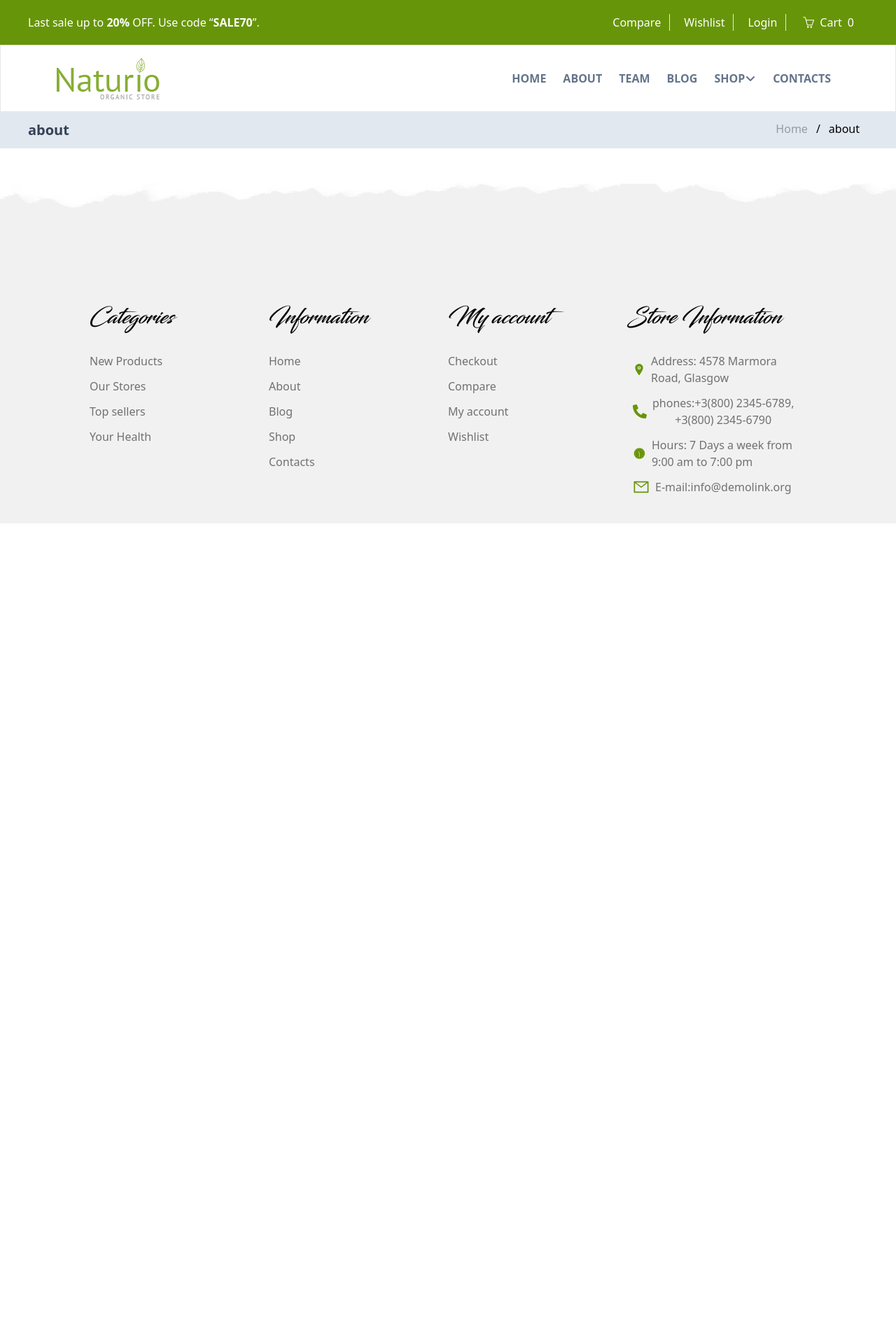
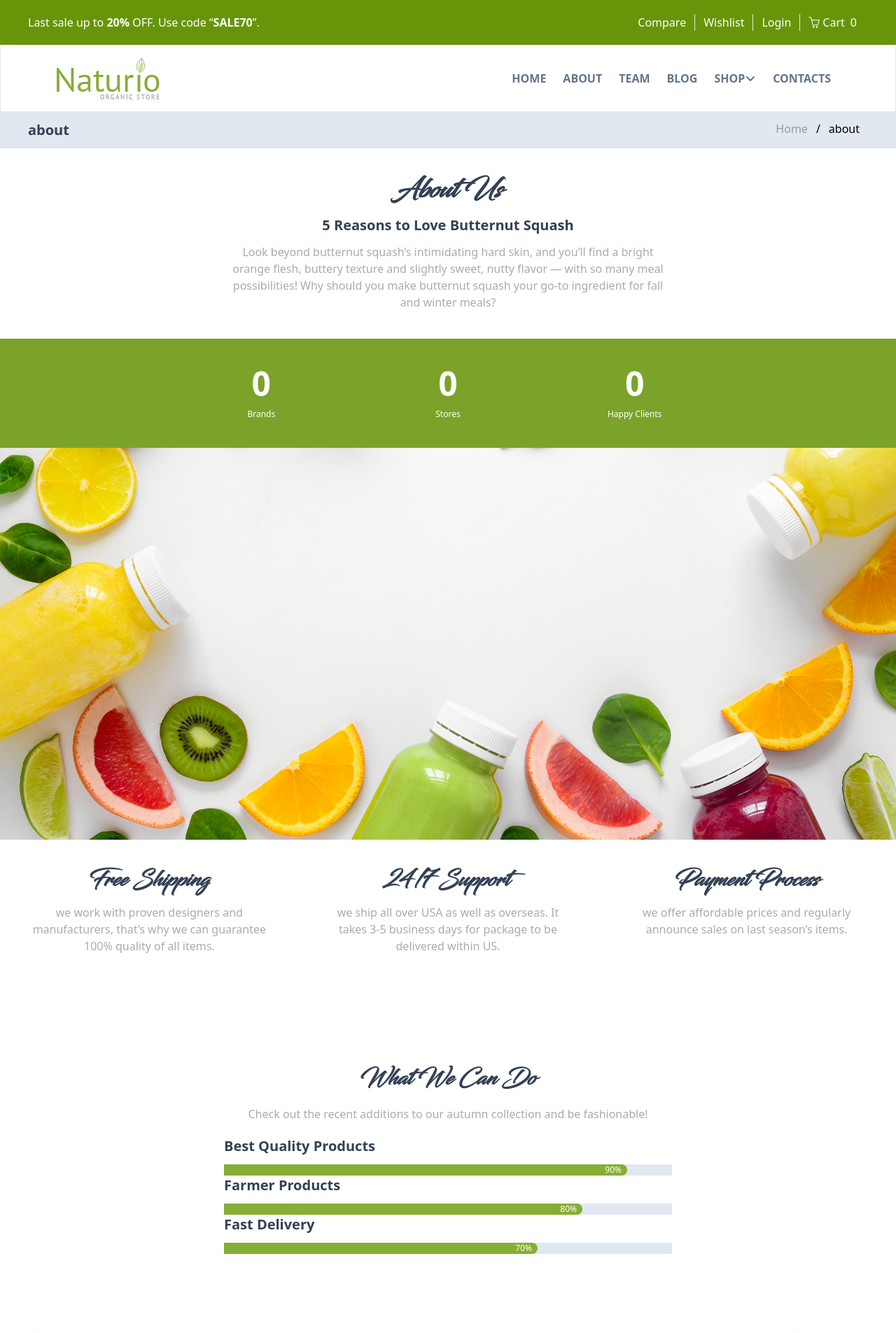
Before and after one commit to mohammadnasiri72/next-project, a Next.js app: page /about in a window 1280 px wide. Shown: the top 1905 px of the page at 70% size. Before the commit the page ends 800 px from the top, so only its background shows below. Built offline with nearby package versions, Linux system fonts and the light colour scheme.

Commit message:
page about compeleted

```diff
--- a/src/app/about/page.js
+++ b/src/app/about/page.js
@@ -1,4 +1,5 @@
 import NavDirectori from "@/component/mudole/navDirectori/navDirectori";
+import MainAboutPage from "@/component/template/mainAboutPage/mainAboutPage";
 
 
 export default async function About() {
@@ -6,6 +7,7 @@ export default async function About() {
   return (
    <>
     <NavDirectori />
+    <MainAboutPage />
    </>
   )
 }
--- a/src/app/globals.css
+++ b/src/app/globals.css
@@ -6,8 +6,12 @@
     font-family: Pacifico;
     src: url("../../public/font/fr13631857_Blacksword.otf") ;
 }
+*{
+    margin-left: 0;
+    margin-right: 0;
+}
 body{
-    overflow-x: hidden;
+    overflow-x: hidden !important;
 }
 .text-last-center{
     text-align-last: center;
@@ -21,18 +25,18 @@ body{
 .box-img2-welcome{
     background-image: url('./../../public/images/v-2.webp');
 }
-.test:hover .box-title{
+.card-product:hover .box-title{
     transform: translateY(-40%);
     opacity: 0;
     visibility: hidden;
 
 }
-.test:hover .box-price{
+.card-product:hover .box-price{
     transform: translateY(-100%);
     opacity: 0;
     visibility: hidden;
 }
-.test:hover .box-add-to-cart{
+.card-product:hover .box-add-to-cart{
     top: 10%;
     opacity: 1;
     visibility: visible;
@@ -42,7 +46,6 @@ body{
 }
 .box-slider-home-page{
     background-image: url('./../../public/images/bg5.jpg');
-    padding-bottom: 50px !important;
 }
 /* swiper */
 
@@ -73,3 +76,8 @@ body{
 .footer{
     background-image: url('./../../public/images/footer-widgets-bg.jpg');
 }
+/* about */
+.bg-main-about{
+    background-image: url('./../../public/images/post6.jpg');
+    background-position: bottom;
+}
--- a/src/component/mudole/header/header.jsx
+++ b/src/component/mudole/header/header.jsx
@@ -35,58 +35,58 @@ export default function Header() {
         </div>
         <div className="justify-center items-center md:flex hidden">
           <Link
-            className="hover:text-slate-300 duration-300 mx-1 px-3 border-r"
+            className="hover:text-slate-300 duration-300  px-3 border-r"
             href={"./"}
           >
             Compare
           </Link>
           <Link
-            className="hover:text-slate-300 duration-300 mx-1 px-3 border-r"
+            className="hover:text-slate-300 duration-300 px-3 border-r"
             href={"./"}
           >
             Wishlist
           </Link>
           <Link
-            className="hover:text-slate-300 duration-300 mx-1 px-3 border-r"
+            className="hover:text-slate-300 duration-300 px-3 border-r"
             href={"./"}
           >
             Login
           </Link>
           <Link
-            className="hover:text-slate-300 duration-300 flex justify-center items-center mx-1 px-3"
+            className="hover:text-slate-300 duration-300 flex justify-center items-center px-3"
             href={"./"}
           >
-            <SlBasket className="mx-1" />
-            <span className="mx-1">Cart</span>
-            <span className="mx-1">0</span>
+            <SlBasket className="" />
+            <span className="px-1">Cart</span>
+            <span className="px-1">0</span>
           </Link>
         </div>
       </div>
-      <div className="w-full h-24 bg-white flex justify-between items-center px-20 border">
+      <div className="w-full h-24 bg-white flex justify-between items-center lg:px-20 sm:px-8 px-4 border">
         <div>
           <img src="./images/logo.webp" alt="logo" />
         </div>
         <div className="justify-center items-center h-full md:flex hidden">
           <Link
-            className="mx-3 text-slate-500 font-semibold hover:text-[#679509] duration-300"
+            className="px-3 text-slate-500 font-semibold hover:text-[#679509] duration-300"
             href={"./"}
           >
             HOME
           </Link>
           <Link
-            className="mx-3 text-slate-500 font-semibold hover:text-[#679509] duration-300"
+            className="px-3 text-slate-500 font-semibold hover:text-[#679509] duration-300"
             href={"./about"}
           >
             ABOUT
           </Link>
           <Link
-            className="mx-3 text-slate-500 font-semibold hover:text-[#679509] duration-300"
+            className="px-3 text-slate-500 font-semibold hover:text-[#679509] duration-300"
             href={"./"}
           >
             TEAM
           </Link>
           <Link
-            className="mx-3 text-slate-500 font-semibold hover:text-[#679509] duration-300"
+            className="px-3 text-slate-500 font-semibold hover:text-[#679509] duration-300"
             href={"./"}
           >
             BLOG
@@ -94,7 +94,7 @@ export default function Header() {
           <div
             onMouseEnter={() => setDropDownMenuItem(true)}
             onMouseLeave={() => setDropDownMenuItem(false)}
-            className="mx-3 text-slate-500 font-semibold hover:text-[#679509] duration-300 relative h-full flex items-center cursor-pointer"
+            className="px-3 text-slate-500 font-semibold hover:text-[#679509] duration-300 relative h-full flex items-center cursor-pointer"
           >
             <span className="flex justify-center items-center">
               SHOP
@@ -106,7 +106,7 @@ export default function Header() {
                 visibility: dropDownMenuItem ? "visible" : "hidden",
                 top: dropDownMenuItem ? "4.5rem" : "4rem",
               }}
-              className="bg-white shadow-xl w-48 h-52 absolute right-0 translate-x-1/2 duration-300 flex items-center flex-col"
+              className="bg-white shadow-xl w-48 h-52 absolute right-0 translate-x-1/3 duration-300 flex items-center flex-col"
             >
               <Link
                 className="text-slate-500 p-1 m-1 hover:text-[#679509] duration-300"
@@ -141,7 +141,7 @@ export default function Header() {
             </div>
           </div>
           <Link
-            className="mx-3 text-slate-500 font-semibold hover:text-[#679509] duration-300"
+            className="px-3 text-slate-500 font-semibold hover:text-[#679509] duration-300"
             href={"./"}
           >
             CONTACTS
@@ -166,24 +166,28 @@ export default function Header() {
               onClick={closeMenuHandler}
             />
             <Link
+              onClick={closeMenuHandler}
               className="my-2 hover:text-[#679509] duration-300 text-xl text-slate-700 font-semibold mt-10"
               href={"./"}
             >
               HOME
             </Link>
             <Link
+              onClick={closeMenuHandler}
               className="my-2 hover:text-[#679509] duration-300 text-xl text-slate-700 font-semibold"
               href={"./about"}
             >
               ABOUT
             </Link>
             <Link
+              onClick={closeMenuHandler}
               className="my-2 hover:text-[#679509] duration-300 text-xl text-slate-700 font-semibold"
               href={"./"}
             >
               TEAM
             </Link>
             <Link
+              onClick={closeMenuHandler}
               className="my-2 hover:text-[#679509] duration-300 text-xl text-slate-700 font-semibold"
               href={"./"}
             >
@@ -198,6 +202,7 @@ export default function Header() {
               <FaAngleRight />
             </Link>
             <Link
+              onClick={closeMenuHandler}
               className="my-2 hover:text-[#679509] duration-300 text-xl text-slate-700 font-semibold"
               href={"./"}
             >
@@ -217,30 +222,35 @@ export default function Header() {
               onClick={showOverMenuHandler}
             />
             <Link
+              onClick={closeMenuHandler}
               className="my-2 hover:text-[#679509] duration-300 text-xl text-slate-700 font-semibold mt-10"
               href={"./"}
             >
               Baking
             </Link>
             <Link
+              onClick={closeMenuHandler}
               className="my-2 hover:text-[#679509] duration-300 text-xl text-slate-700 font-semibold"
               href={"./"}
             >
               Fruit
             </Link>
             <Link
+              onClick={closeMenuHandler}
               className="my-2 hover:text-[#679509] duration-300 text-xl text-slate-700 font-semibold"
               href={"./"}
             >
               Organic
             </Link>
             <Link
+              onClick={closeMenuHandler}
               className="my-2 hover:text-[#679509] duration-300 text-xl text-slate-700 font-semibold"
               href={"./"}
             >
               Packaged Meals
             </Link>
             <Link
+              onClick={closeMenuHandler}
               className="my-2 hover:text-[#679509] duration-300 text-xl text-slate-700 font-semibold"
               href={"./"}
             >
--- a/src/component/template/Testimonials/Testimonials.jsx
+++ b/src/component/template/Testimonials/Testimonials.jsx
@@ -4,7 +4,7 @@ import Slider from './slider'
 export default function Testimonials({testimonials}) {
   return (
     <>
-    <div className='box-slider-home-page px-10 bg-cover bg-no-repeat'>
+    <div className='box-slider-home-page px-10 bg-cover bg-no-repeat pb-10'>
         <h3 className='text-4xl font-[Pacifico] text-white font-semibold text-center pt-36'>Our Clients Testimonials</h3>
         <Slider testimonials={testimonials}/>
     </div>
--- /dev/null
+++ b/src/component/template/counter/counter.jsx
@@ -0,0 +1,61 @@
+"use client";
+import React, { useEffect, useRef, useState } from "react";
+
+export default function Counter() {
+  const [numBrand, setNumBrand] = useState(0);
+  const [numStore, setNumStore] = useState(0);
+  const [numHappyClient, setNumHappyClient] = useState(0);
+
+  // useEffect(() => {
+  //   let interValBrand = setInterval(() => {
+  //     if (numBrand<=220) {
+  //       setNumBrand(numBrand + 8);
+  //     }
+  //     if (numBrand > 220) {
+  //       clearInterval(interValBrand);
+  //     }
+  //   }, 50);
+  // }, [numBrand]);
+  // useEffect(() => {
+  //   let interValStore = setInterval(() => {
+  //     if (numStore <= 13) {
+  //       setNumStore(numStore+1);
+  //     }
+  //     if (numStore > 13) {
+  //       clearInterval(interValStore);
+  //     }
+  //   }, 50);
+  // }, [numStore]);
+  // useEffect(() => {
+  //   let interValHappyClient = setInterval(() => {
+  //     if (numHappyClient<=631) {
+  //       setNumHappyClient(numHappyClient + 18);
+  //     }
+  //     if (numHappyClient > 631) {
+
+  //       clearInterval(interValHappyClient);
+
+  //     }
+  //   }, 50);
+  // }, [numHappyClient]);
+
+
+  return (
+    <>
+      <div className="w-full bg-[#679509dd] py-10 mt-10 flex flex-wrap justify-center items-center md:px-60">
+        <div className="text-white flex flex-col justify-center items-center md:w-1/3 w-full">
+          <p className="text-5xl font-semibold">{numBrand}</p>
+          <p className="text-xs mt-3">Brands</p>
+        </div>
+        <div className="text-white flex flex-col justify-center items-center md:w-1/3 w-full">
+          <p className="text-5xl font-semibold">{numStore}</p>
+          <p className="text-xs mt-3">Stores</p>
+        </div>
+        <div className="text-white flex flex-col justify-center items-center md:w-1/3 w-full">
+          <p className="text-5xl font-semibold">{numHappyClient}</p>
+          <p className="text-xs mt-3">Happy Clients</p>
+        </div>
+      </div>
+    </>
+  );
+}
--- /dev/null
+++ b/src/component/template/mainAboutPage/mainAboutPage.jsx
@@ -0,0 +1,125 @@
+"use client";
+import React, { useEffect, useRef, useState } from "react";
+import Counter from "../counter/counter";
+
+export default function MainAboutPage() {
+  const [widthBest , setWidthBest] = useState(0);
+  const [widthFarmer , setWidthFarmer] = useState(0);
+  const [widthFast , setWidthFast] = useState(0);
+  const refPrpgress = useRef(null)
+  const scrollHandler = ()=>{
+    if (scrollY>refPrpgress.current.offsetTop-window.innerHeight+150) {
+      setWidthBest(90)
+      setWidthFarmer(80)
+      setWidthFast(70)
+    }
+    if (scrollY<refPrpgress.current.offsetTop-window.innerHeight+150) {
+      setWidthBest(0)
+      setWidthFarmer(0)
+      setWidthFast(0)
+    }
+  }
+  useEffect(()=>{
+    window.addEventListener("scroll" , scrollHandler)
+    return () => window.removeEventListener('scroll', scrollHandler);
+  },[])
+
+  return (
+    <>
+      <div className="text-center">
+        <h3 className="text-4xl text-slate-700 font-semibold font-[Pacifico] mt-10">
+          About Us
+        </h3>
+        <h5 className="text-xl text-slate-700 font-semibold mt-4">
+          5 Reasons to Love Butternut Squash
+        </h5>
+        <p className="text-[#0005] w-1/2 mx-auto mt-3">
+          Look beyond butternut squash’s intimidating hard skin, and you’ll find
+          a bright orange flesh, buttery texture and slightly sweet, nutty
+          flavor — with so many meal possibilities! Why should you make
+          butternut squash your go-to ingredient for fall and winter meals?
+        </p>
+      </div>
+      <Counter />
+      <div className="bg-main-about bg-cover bg-no-repeat lg:h-[70vh] min-h-64"></div>
+      <div className="flex flex-wrap mt-10">
+        <div className="lg:w-1/3 w-full flex flex-col items-center">
+          <h4 className="font-[Pacifico] text-3xl text-slate-700 font-semibold">
+            Free Shipping
+          </h4>
+          <p className="w-5/6 mx-auto text-center text-[#0005] mt-4">
+            we work with proven designers and manufacturers, that’s why we can
+            guarantee 100% quality of all items.
+          </p>
+        </div>
+        <div className="lg:w-1/3 w-full flex flex-col items-center lg:mt-0 mt-10">
+          <h4 className="font-[Pacifico] text-3xl text-slate-700 font-semibold">
+            24/7 Support
+          </h4>
+          <p className="w-5/6 mx-auto text-center text-[#0005] mt-4">
+            we ship all over USA as well as overseas. It takes 3-5 business days
+            for package to be delivered within US.{" "}
+          </p>
+        </div>
+        <div className="lg:w-1/3 w-full flex flex-col items-center lg:mt-0 mt-10">
+          <h4 className="font-[Pacifico] text-3xl text-slate-700 font-semibold">
+            Payment Process
+          </h4>
+          <p className="w-5/6 mx-auto text-center text-[#0005] mt-4">
+            we offer affordable prices and regularly announce sales on last
+            season’s items.{" "}
+          </p>
+        </div>
+      </div>
+      <div className="lg:mt-40 md:mt-20 sm:mt-10 mt-5">
+        <h3 className="font-[Pacifico] text-3xl text-slate-700 font-semibold text-center">
+          What We Can Do
+        </h3>
+        <p className="text-[#0005] mt-5 text-center">
+          Check out the recent additions to our autumn collection and be
+          fashionable!
+        </p>
+        <div ref={refPrpgress} className="lg:w-1/2 lg:px-0 md:px-10 sm:px-6 px-3 mx-auto mt-5 box-progress-bar">
+          <h6 className="text-start text-xl font-semibold text-slate-700 whitespace-nowrap">
+            {" "}
+            Best Quality Products{" "}
+          </h6>
+          <div className="w-full h-4 bg-slate-200 mt-3">
+            <div
+              style={{ width: widthBest + "%" }}
+              className="duration-1000 h-full bg-[#86ae34] rounded-e-lg text-white text-xs flex justify-end px-2"
+            >
+              90%
+            </div>
+          </div>
+          <h6 className="text-start text-xl font-semibold text-slate-700">
+            {" "}
+            Farmer Products{" "}
+          </h6>
+          <div className="w-full h-4 bg-slate-200 mt-3">
+            <div
+            style={{width: widthFarmer + "%"}}
+             className="duration-1000 h-full bg-[#86ae34] rounded-e-lg text-white text-xs flex justify-end px-2">
+              80%
+            </div>
+          </div>
+          <h6 className="text-start text-xl font-semibold text-slate-700">
+            {" "}
+            Fast Delivery{" "}
+          </h6>
+          <div className="w-full h-4 bg-slate-200 mt-3">
+            <div
+            style={{width: widthFast + "%"}}
+            className="duration-1000 h-full bg-[#86ae34] rounded-e-lg text-white text-xs flex justify-end px-2">
+              70%
+            </div>
+          </div>
+        </div>
+      </div>
+      <div className="shop lg:h-[70vh] lg:min-h-96 h-full bg-cover bg-no-repeat bg-top flex flex-col items-center lg:mt-20 sm:mt-5 mt-0 pt-28 lg:pb-0 pb-48">
+        <h3 className="font-[Pacifico] text-5xl font-semibold text-slate-700">The Founder</h3>
+        <p className="md:w-1/2 sm:w-3/4 w-11/12 mx-auto text-center text-slate-700 font-semibold mt-4">Look beyond butternut squash’s intimidating hard skin, and you’ll find a bright orange flesh, buttery texture and slightly sweet, nutty flavor — with so many meal possibilities! Why should you make butternut squash your go-to ingredient for fall and winter meals?</p>
+      </div>
+    </>
+  );
+}
--- a/src/component/template/products/product.jsx
+++ b/src/component/template/products/product.jsx
@@ -52,7 +52,7 @@ export default function Product({ product }) {
       <div className="flex flex-wrap justify-center mt-5 flex-wrap">
         {product.slice(0,8).map((e, i) => {
           return (
-            <div key={e._id} className="lg:w-1/5 sm:w-1/3 w-full mx-4 test relative cursor-pointer">
+            <div key={e._id} className="lg:w-1/5 sm:w-1/3 w-full mx-4 card-product relative cursor-pointer">
               <img className="border z-20" src={e.img} alt="" />
               <div className="text-center pb-10 pt-2 relative overflow-hidden">
                 <h3 className="whitespace-nowrap duration-100 box-title text-[#679509]">
--- a/src/component/template/welcome/welcome.jsx
+++ b/src/component/template/welcome/welcome.jsx
@@ -43,10 +43,10 @@ export default function Welcome() {
           </p>
         </div>
       </div>
-      <div className="flex flex-wrap justify-center items-center px-20 mt-20">
+      <div className="flex flex-wrap justify-center items-center lg:px-20 md:px-10 sm:px-7 px-3  mt-20">
         <Link
           href={"./"}
-          className="box-img2-welcome h-[50vh] lg:w-5/12 w-full mt-5 mx-5 bg-cover bg-blend-multiply bg-[#0005] min-h-80 duration-500 hover:bg-[#000c] text-white flex justify-center flex-col lg:px-10 px-5"
+          className="box-img2-welcome lg:h-[50vh] lg:w-5/12 w-full mt-5 lg:mx-5 bg-cover bg-blend-multiply bg-[#0005] duration-500 min-h-64 hover:bg-[#000c] text-white flex justify-center flex-col lg:px-10 px-5 py-3"
         >
           <p className="font-semibold sm:text-5xl text-2xl whitespace-nowrap">
             <span className="sm:text-8xl text-2xl">20</span>% OFF
@@ -55,7 +55,7 @@ export default function Welcome() {
           <p className="sm:text-6xl text-2xl font-semibold">PRODUCTS</p>
         </Link>
         <Link
-          className="box-img1-welcome h-[50vh] lg:w-5/12 w-full mt-5 mx-5 bg-cover bg-blend-multiply bg-[#0005] min-h-80 duration-500 hover:bg-[#000c] text-white flex justify-center flex-col lg:px-10 px-5"
+          className="box-img1-welcome lg:h-[50vh] lg:w-5/12 w-full mt-5 lg:mx-5 bg-cover bg-blend-multiply bg-[#0005]  duration-500 min-h-64 hover:bg-[#000c] text-white flex justify-center flex-col lg:px-10 px-5 py-3"
           href={"./"}
         >
           <p className="font-semibold text-xl">ENJOY SEASONAL DEALS</p>
```
Also changed, not shown: src/component/template/mainPage/mainPage.jsx (+4 -4 lines), public/images/post6.jpg (added).
